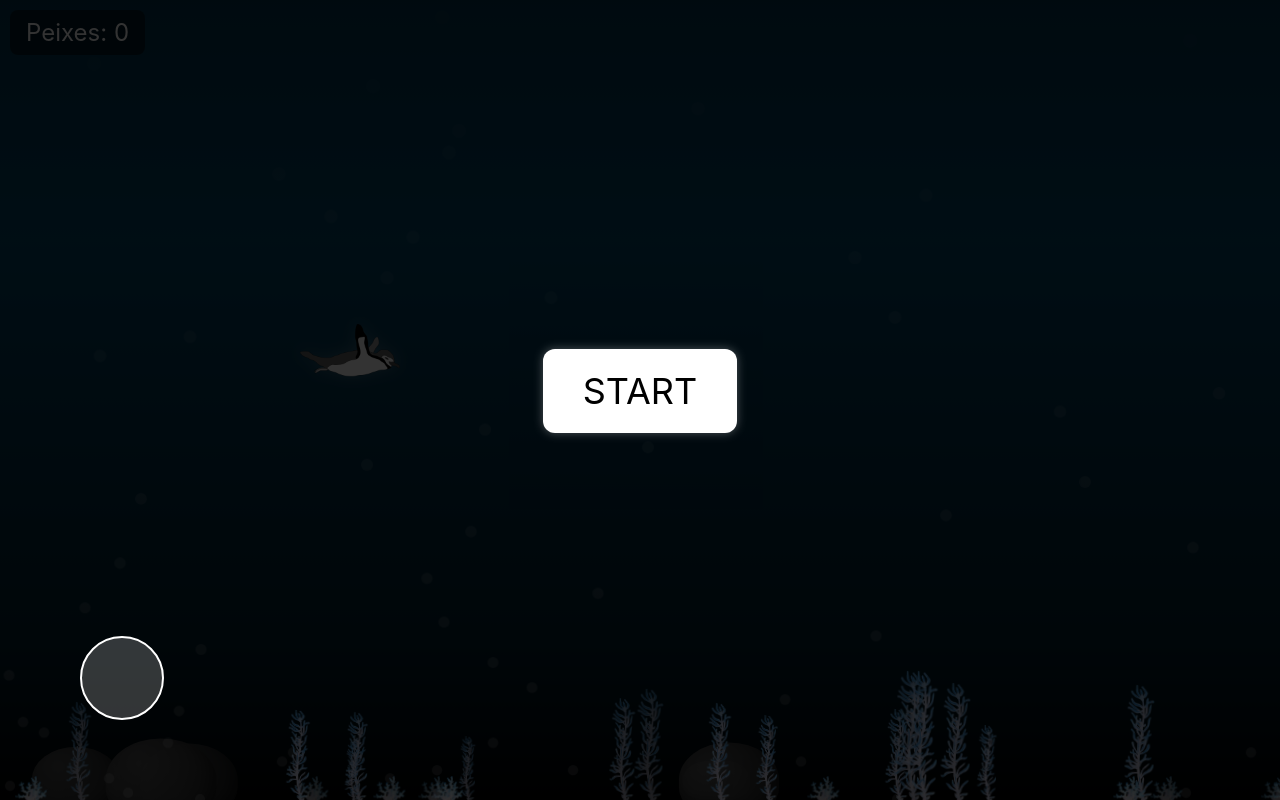
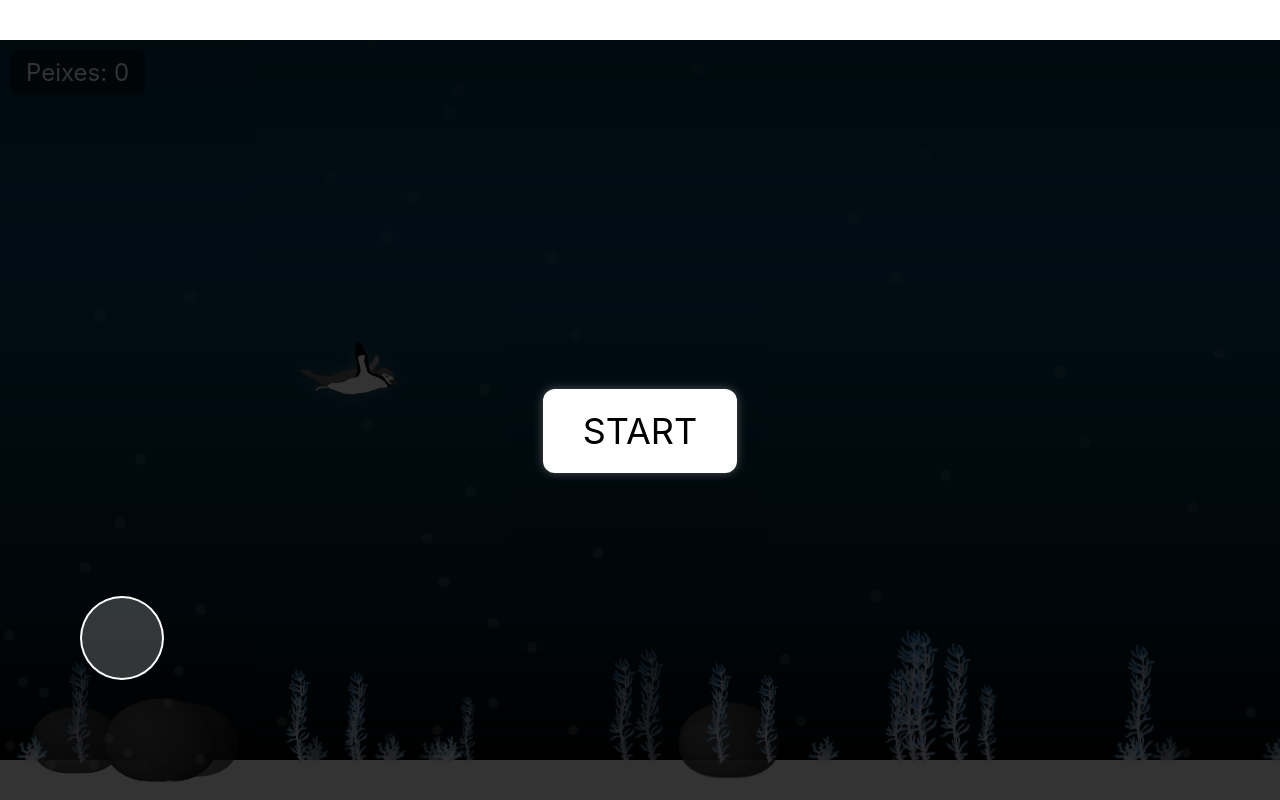
Before and after one commit to RicardoSantos05/HuddleWeb, a Svelte app: page / in a window 1280 px wide. Built offline with nearby package versions, Linux system fonts and the light colour scheme.

Commit message:
Bug Teste 1

```diff
--- a/src/App.svelte
+++ b/src/App.svelte
@@ -318,14 +318,24 @@ function scaleGame() {
 	height: 100%;
 }
 
-.game-area {
-	position: absolute;
-	top: 0;
-	left: 0;
-	width: 100vw;
-	height: 100vh;
-	overflow: hidden;
-	background: linear-gradient(to bottom, #013, #045); /* só para dar um fundo */
+.fixed-resolution-wrapper {
+  position: fixed;
+  top: 50%;
+  left: 50%;
+  width: 1280px; /* resolução base do teu jogo */
+  height: 720px;
+  transform-origin: top left;
+  /* não aplicar aqui o scale direto */
+  pointer-events: none; /* para evitar clicar fora do jogo */
+  z-index: 1000;
+}
+
+.scaled-wrapper {
+  position: relative;
+  width: 100%;
+  height: 100%;
+  pointer-events: auto;
+  /* será escalado com JS */
 }
 
 .hidden {
@@ -391,27 +401,32 @@ function scaleGame() {
 	overflow: hidden;
 }
 
+/* Tamanhos relativos à resolução base 1280x720 */
+
+/* seal: 450px / 1280 = 35.16% width, altura igual à largura para manter proporção */
 .seal {
-		width: 450px;
-		height: 450px;
+	width: 35.16%;
+	height: 35.16%;
 	position: absolute;
 	background: url("/seal.png") no-repeat center center / contain;
 	filter: drop-shadow(0 0 12px rgba(255, 0, 0, 0.3));
 	transform-origin: center;
 }
 
+/* penguin: 100px / 1280 = 7.81% width e height */
 .penguin {
-		width: 100px;
-		height: 100px;
+	width: 7.81%;
+	height: 7.81%;
 	position: absolute;
 	background: url("/Pinguim.png") no-repeat center center / contain;
 	transition: transform 0.15s linear;
 	filter: drop-shadow(0 0 8px rgba(255, 255, 255, 0.2));
 }
 
+/* fish: 70px / 1280 = 5.47% width e height */
 .fish {
-		width: 70px;
-		height: 70px;
+	width: 5.47%;
+	height: 5.47%;
 	position: absolute;
 	background: url("/fish.png") no-repeat center center / contain;
 }
@@ -449,7 +464,7 @@ function scaleGame() {
 .bubble {
 	position: absolute;
 	bottom: -30px;
-		width: 10px;
+	width: 10px; /* pequeno, manter fixo em px pode ser ok */
 	height: 10px;
 	background: rgba(255, 255, 255, 0.3);
 	border-radius: 50%;
@@ -464,7 +479,7 @@ function scaleGame() {
 		opacity: 0.6;
 	}
 	100% {
-			transform: translateY(-110vh) scale(1.5); /* sobe acima do ecrã */
+		transform: translateY(-110vh) scale(1.5);
 		opacity: 0;
 	}
 }
@@ -472,8 +487,9 @@ function scaleGame() {
 .rock {
 	position: absolute;
 	bottom: -10px;
-		width: 80px;
-		height: 60px;
+	/* 80px / 1280 = 6.25% width, 60px / 720 = 8.33% height */
+	width: 6.25%;
+	height: 8.33%;
 	background: radial-gradient(circle at 30% 30%, #555, #222);
 	border-radius: 50% 50% 40% 40%;
 	box-shadow: inset -5px -5px 10px rgba(0, 0, 0, 0.4);
@@ -482,8 +498,9 @@ function scaleGame() {
 .algae {
 	position: absolute;
 	bottom: -3px;
-		width: 32px;
-		height: var(--height, 80px);
+	/* 32px / 1280 = 2.5% width, height relativa via variável CSS já definida */
+	width: 2.5%;
+	height: var(--height, 11.11%); /* 80px / 720 = 11.11% */
 	background: url("/algas.png") no-repeat center bottom / contain;
 	animation: sway 2s infinite alternate ease-in-out;
 	transform-origin: bottom center;
@@ -493,8 +510,8 @@ function scaleGame() {
 .coral {
 	position: absolute;
 	bottom: -3px;
-		width: 32px;
-		height: var(--height, 80px);
+	width: 2.5%;
+	height: var(--height, 11.11%);
 	background: url("/coral.png") no-repeat center bottom / contain;
 	animation: sway 2s infinite alternate ease-in-out;
 	transform-origin: bottom center;
@@ -589,8 +606,8 @@ function scaleGame() {
 }
 
 .joystick {
-	width: 80px;
-	height: 80px;
+	width: 6.25%; /* 80px / 1280 */
+	height: 11.11%; /* 80px / 720 */
 	background: rgba(255, 255, 255, 0.2);
 	border: 2px solid white;
 	border-radius: 50%;
@@ -603,8 +620,8 @@ function scaleGame() {
 	position: fixed;
 	bottom: 20px;
 	left: 20px;
-    width: 100px;
-    height: 100px;
+	width: 7.81%; /* 100px / 1280 */
+	height: 13.89%; /* 100px / 720 */
 	background-color: rgba(100, 100, 100, 0.3);
 	border-radius: 50%;
 	touch-action: none;
@@ -614,8 +631,8 @@ function scaleGame() {
 
 .joystick-thumb {
 	position: absolute;
-    width: 40px;
-    height: 40px;
+	width: 3.13%; /* 40px / 1280 */
+	height: 5.56%; /* 40px / 720 */
 	background-color: rgba(255, 255, 255, 0.7);
 	border-radius: 50%;
 	transform: translate(-50%, -50%);
@@ -624,7 +641,9 @@ function scaleGame() {
 </style>
 
 
-<div class="game-area">
+<div class="fixed-resolution-wrapper">
+  <div class="scaled-wrapper">
+
 <div class="world">
 
 	<div class="rotate-warning">
@@ -649,14 +668,6 @@ function scaleGame() {
   />
 </div>
 		style="position: absolute; left: 50%; top: 50%; width: 40px; height: 40px; margin-left: -20px; margin-top: -20px; background: white; border-radius: 50%; transform: translate({joystickX}px, {joystickY}px); transition: transform 0.05s;">
-	</div>
-</div>
-</div>
-
-<div class="scaled-wrapper">
-	<div class="fixed-resolution-wrapper">
-		<div class="world">
-			<!-- tudo o resto do jogo aqui dentro -->
 	</div>
 </div>
 </div>
@@ -798,4 +809,6 @@ function scaleGame() {
 	<!-- Contador -->
 	<div class="counter">Peixes: {caughtCount}</div>
 
+
   </div>
+</div>
```
Lines whose indentation alone changed are shown as unchanged.
